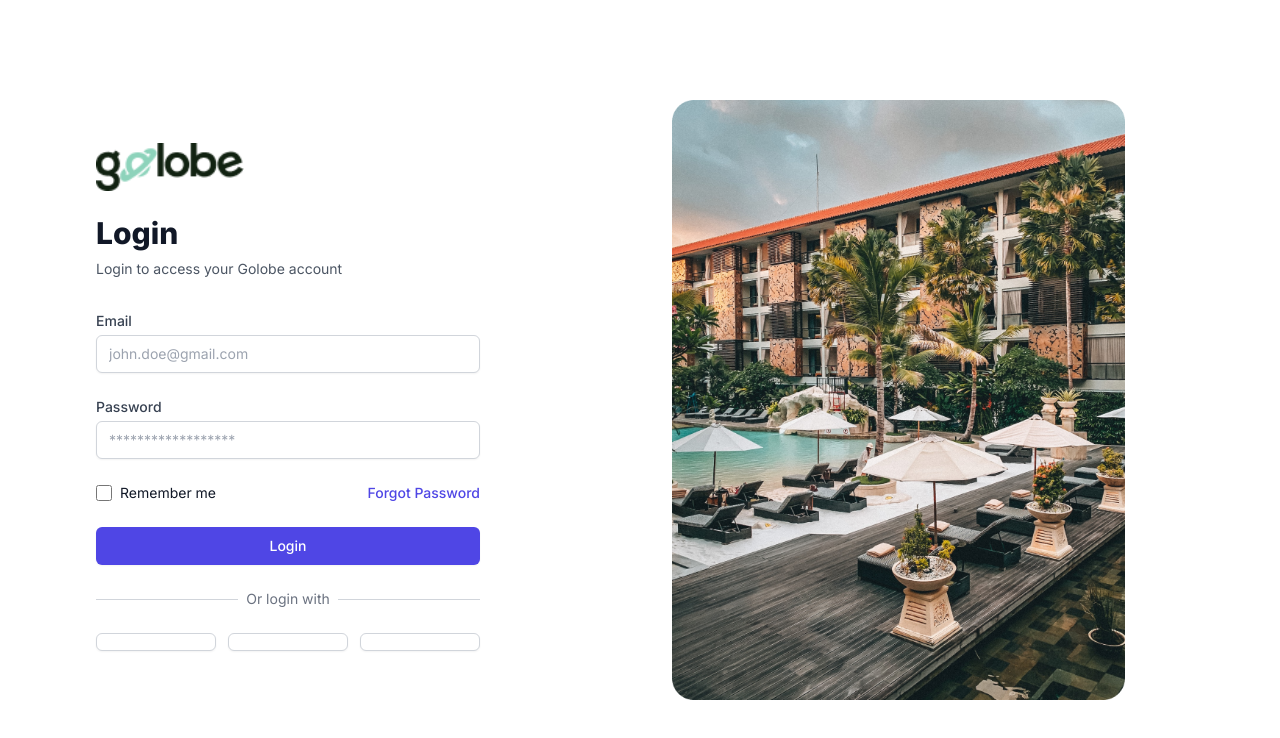
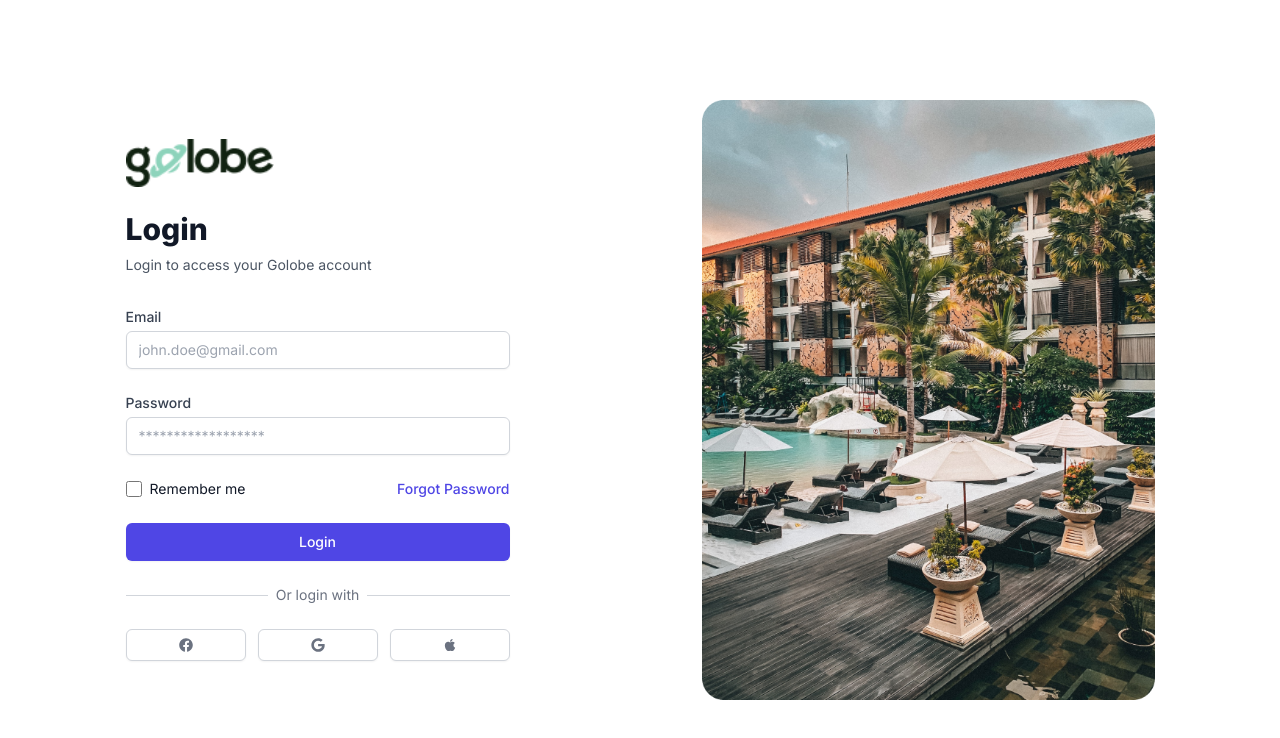
Before and after one commit to seifeddinesaad01/Golobe-Travel-agency-website, a Next.js app: page /sign-in in a window 1280 px wide. Shown: the top 738 px of the page. Built offline with nearby package versions, Linux system fonts and the light colour scheme.

Commit message:
UI: update the icons of the sign up page and fix centering issue

```diff
--- a/package.json
+++ b/package.json
@@ -12,7 +12,8 @@
     "next": "14.0.4",
     "node": "^21.2.0",
     "react": "^18",
-    "react-dom": "^18"
+    "react-dom": "^18",
+    "react-icons": "^4.12.0"
   },
   "devDependencies": {
     "@types/node": "^20",
--- a/src/app/(auth)/sign-in/page.tsx
+++ b/src/app/(auth)/sign-in/page.tsx
@@ -3,9 +3,11 @@
 import Image from "next/image"
 import Logo from "../../../../public/Logo.png";
 import SignInImage from "../../../../public/SignIn/sideImage.png"
+import { FaGoogle, FaApple, FaFacebook } from "react-icons/fa";
+
 export default function SignIn() {
     return (
-      <div className="min-h-screen flex w-full">
+        <div className="min-h-screen flex justify-center">
             <div className="flex-1 flex flex-col justify-center px-4 sm:px-6 lg:flex-none lg:px-20 xl:px-24">
                 <div className="mx-auto w-full max-w-sm lg:w-96">
                     <div>
@@ -91,7 +93,7 @@ export default function SignIn() {
                                             href="#"
                                         >
                                             <span className="sr-only">Sign in with Facebook</span>
-                        {/* <FacebookIcon className="h-5 w-5 text-blue-600" /> */}
+                                            <FaFacebook />
                                         </a>
                                     </div>
                                     <div>
@@ -100,7 +102,7 @@ export default function SignIn() {
                                             href="#"
                                         >
                                             <span className="sr-only">Sign in with Google</span>
-                        {/* <ChromeIcon className="h-5 w-5 text-red-600" /> */}
+                                            <FaGoogle />
                                         </a>
                                     </div>
                                     <div>
@@ -109,7 +111,7 @@ export default function SignIn() {
                                             href="#"
                                         >
                                             <span className="sr-only">Sign in with Apple</span>
-                        {/* <AppleIcon className="h-5 w-5" /> */}
+                                            <FaApple />
                                         </a>
                                     </div>
                                 </div>
@@ -123,6 +125,7 @@ export default function SignIn() {
                     alt="Hotel resort"
                     height="600"
                     src={SignInImage}
+
                 />
             </div>
         </div>
```
Also changed, not shown: 1 other file (tests, documents, lock files or other folders). Lines whose indentation alone changed are shown as unchanged.
